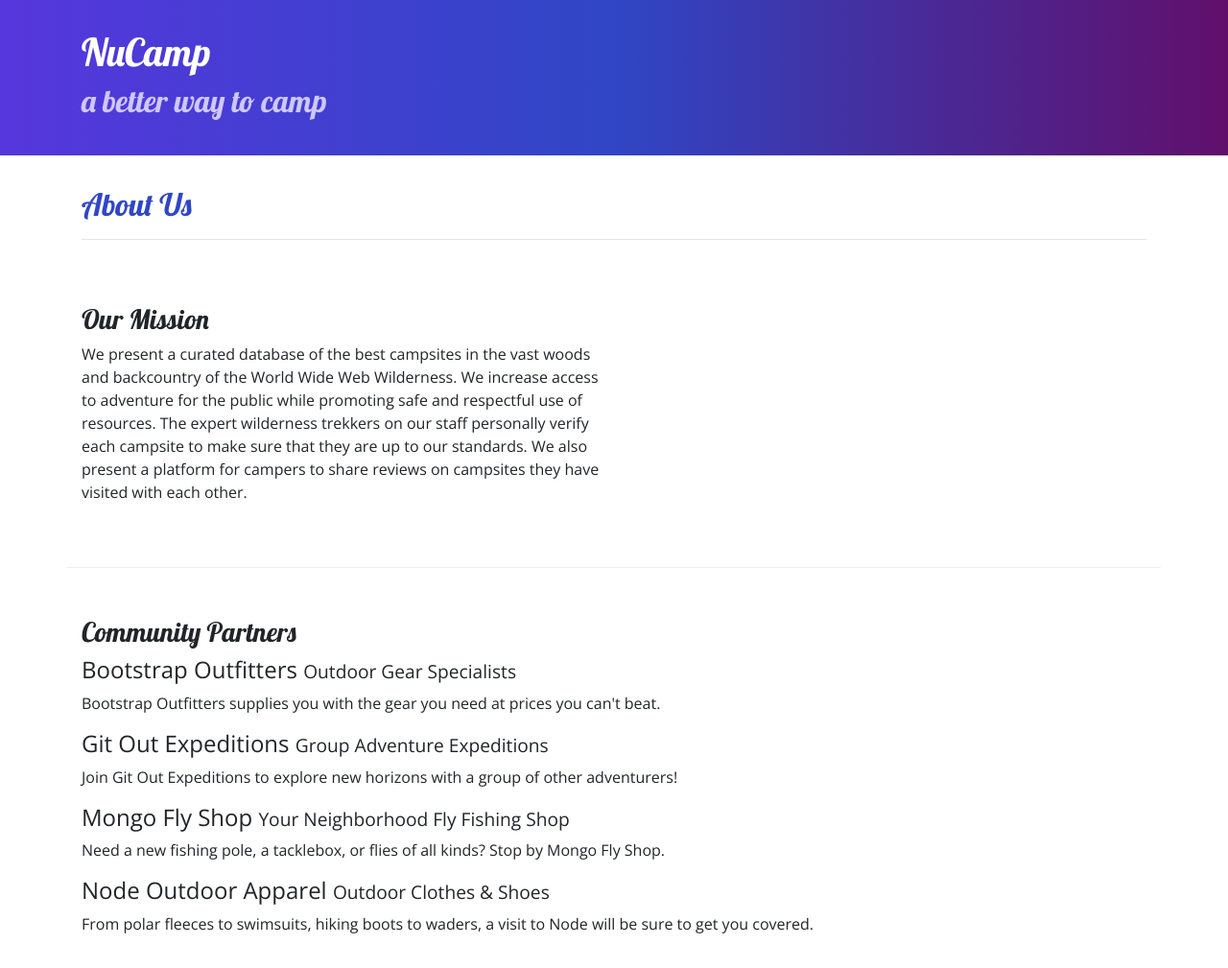
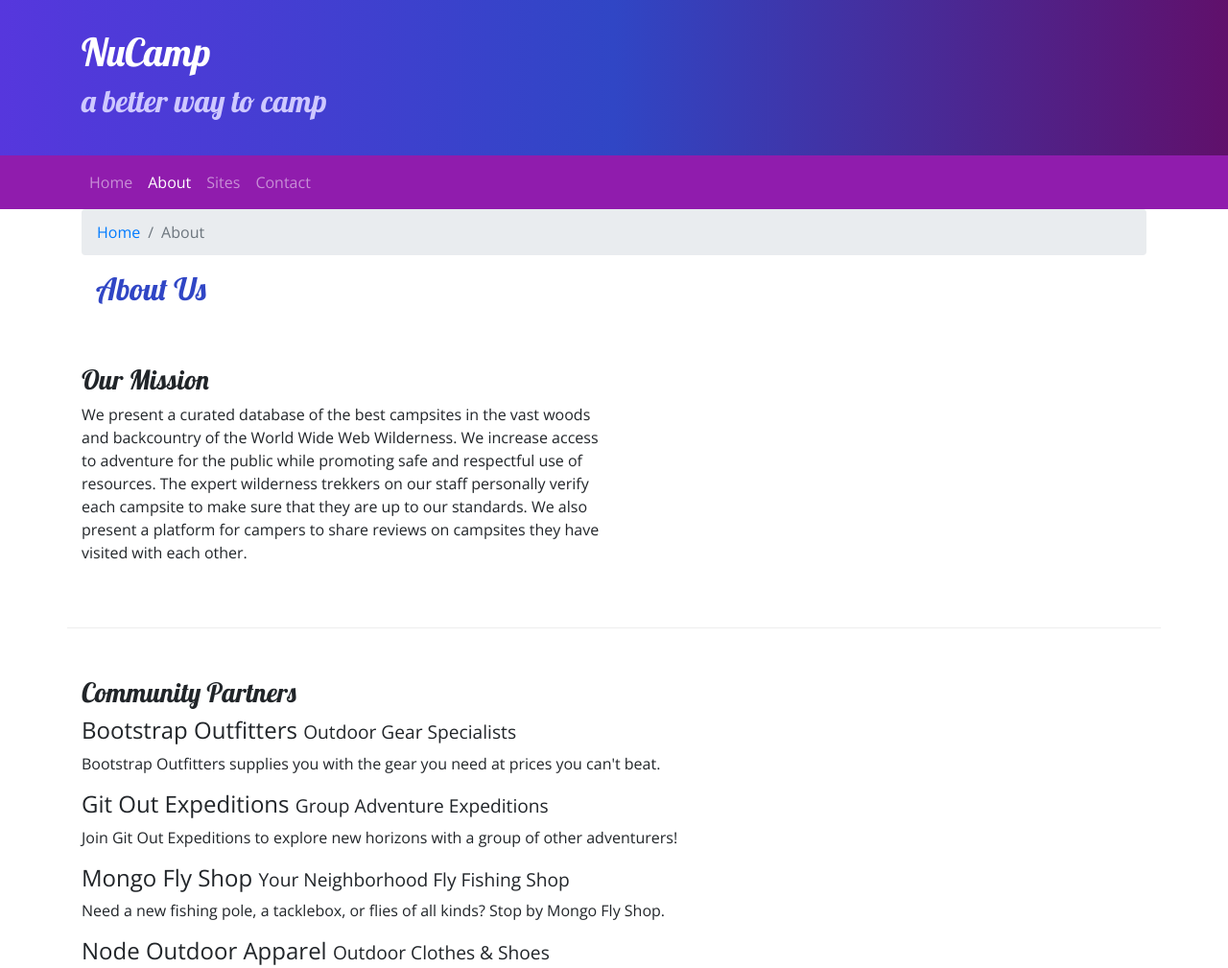
Before and after one commit to noskadon/bootstrap_practice, a website: page aboutus.html in a window 1280 px wide. Shown: the top 1009 px of the page at 96% size. Drawn offline with nearby package versions, Linux system fonts and the light colour scheme.

Commit message:
Added navbar and breadcrumbs

```diff
--- a/aboutus.html
+++ b/aboutus.html
@@ -27,12 +27,47 @@
                 </div>
             </div>
         </header>
+        <nav class="navbar navbar-expand-sm navbar-dark sticky-top">
+            <div class="container">
+                <button
+                    class="navbar-toggler ml-auto"
+                    type="button"
+                    data-toggle="collapse"
+                    data-target="#nucampNavbar"
+                >
+                    <span class="navbar-toggler-icon"></span>
+                </button>
+                <div class="collapse navbar-collapse" id="nucampNavbar">
+                    <ul class="navbar-nav">
+                        <li class="nav-item">
+                            <a class="nav-link" href="index.html">Home</a>
+                        </li>
+                        <li class="nav-item active">
+                            <a class="nav-link" href="#">About</a>
+                        </li>
+                        <li class="nav-item">
+                            <a class="nav-link" href="#">Sites</a>
+                        </li>
+                        <li class="nav-item">
+                            <a class="nav-link" href="#">Contact</a>
+                        </li>
+                    </ul>
+                </div>
+            </div>
+        </nav>
 
         <div class="container">
             <div class="row">
-                <div class="col-12">
-                    <h2>About Us</h2>
-                    <hr />
+                <div class="col">
+                    <ol class="breadcrumb">
+                        <li class="breadcrumb-item">
+                            <a href="index.html">Home</a>
+                        </li>
+                        <li class="breadcrumb-item active">About</li>
+                    </ol>
+                    <div class="col-12">
+                        <h2>About Us</h2>
+                    </div>
                 </div>
             </div>
 
--- a/css/styles.css
+++ b/css/styles.css
@@ -2,7 +2,9 @@ body {
     font-family: "Open Sans", sans-serif;
 }
 
-h1, h2, h3 {
+h1,
+h2,
+h3 {
     font-family: "Lobster", cursive;
 }
 
@@ -30,3 +32,11 @@ footer {
     border-bottom: 1px ridge;
     min-height: 200px;
 }
+
+.navbar {
+    background-color: #901cad;
+}
+
+.jumbotron {
+    margin: 0;
+}
```
Also changed, not shown: index.html (+44 -10 lines).
